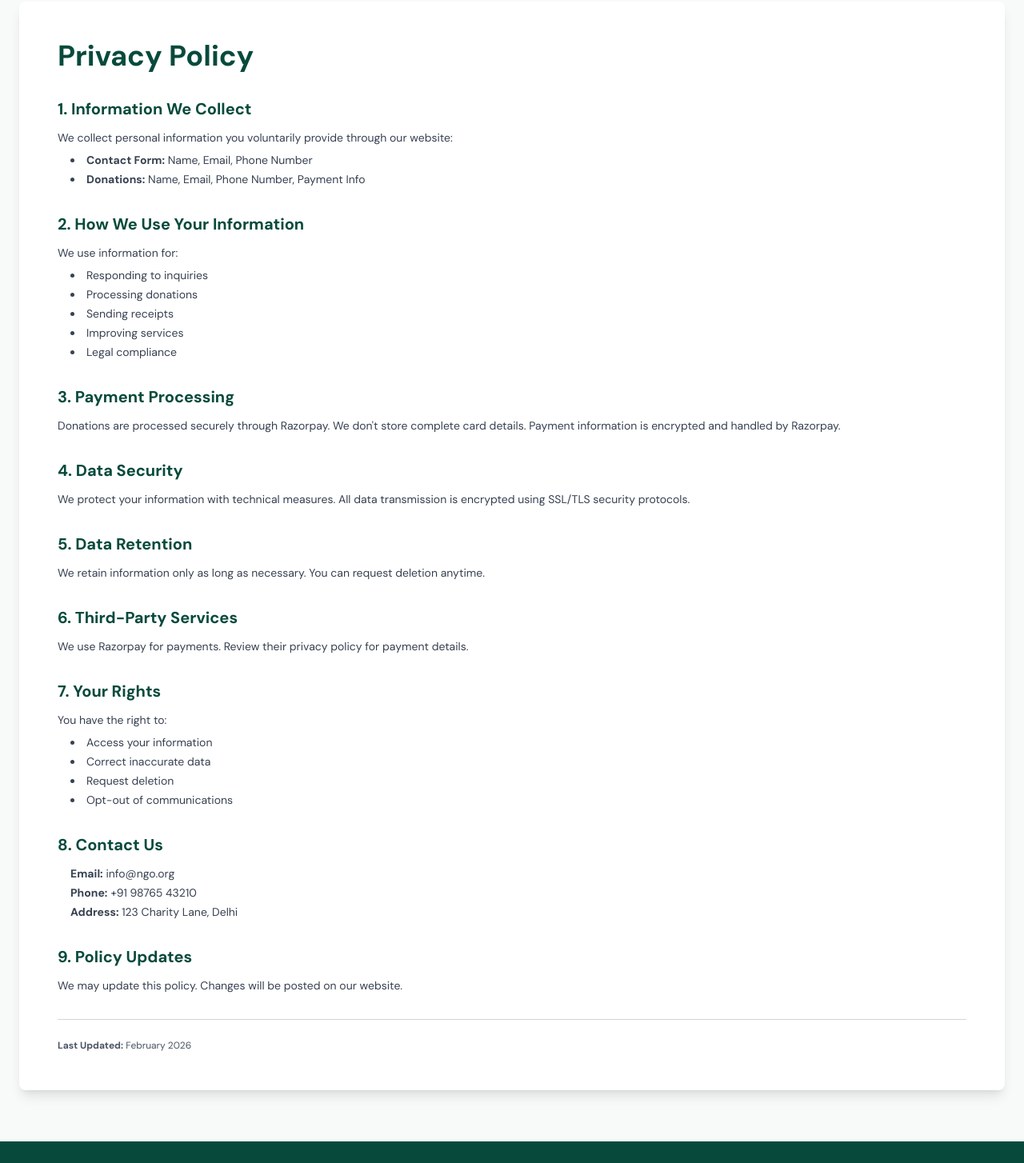
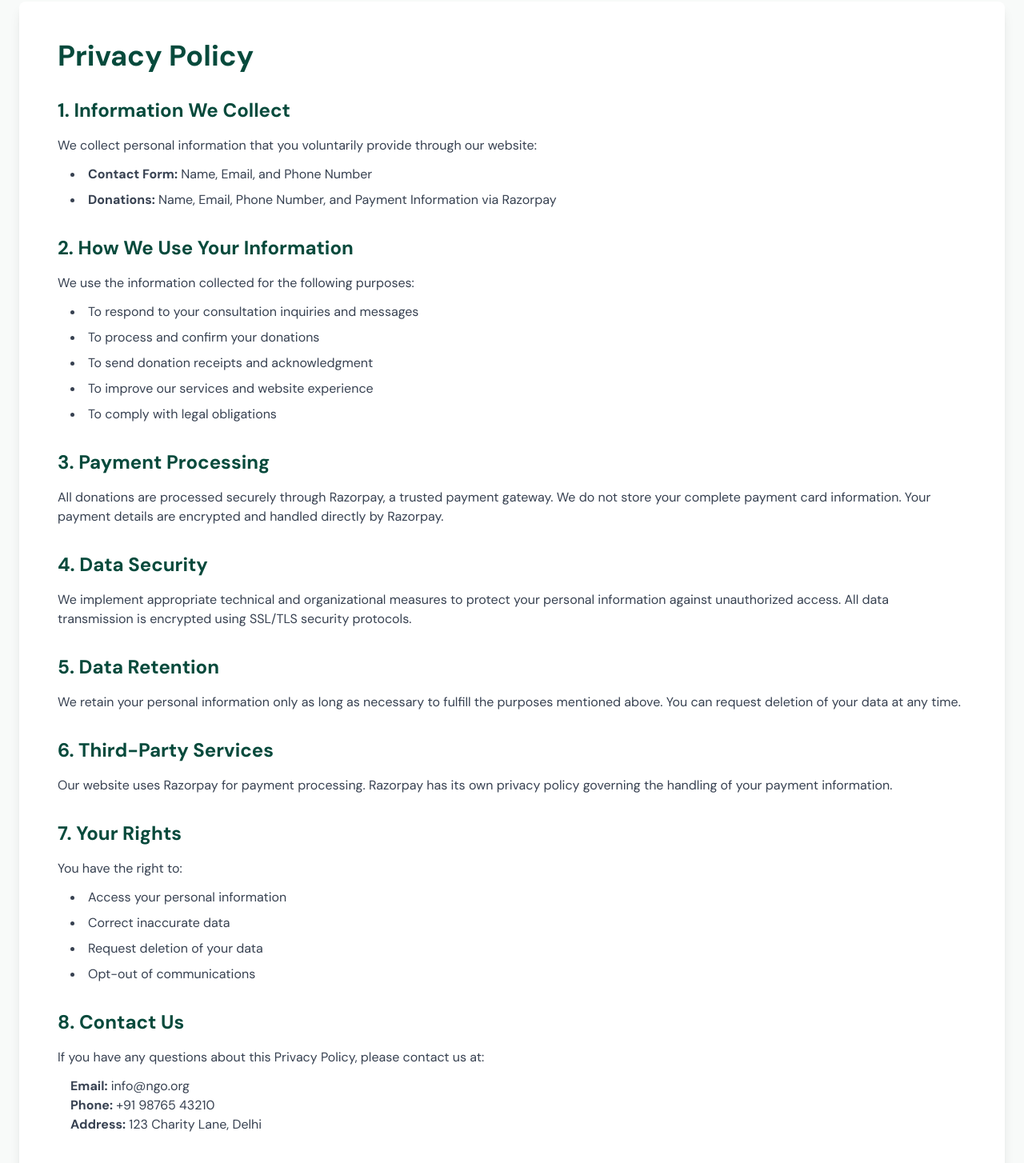
Before and after one commit to vkprajapati96/NGO, a React (Vite) app in the folder frontend/: page /privacy-policy in a window 1280 px wide. Shown: the part 140-1594 px from the top of the page at 80% size. Built offline with nearby package versions, Linux system fonts and the light colour scheme.

Commit message:
new changes

```diff
--- a/frontend/src/components/PrivacyPolicy.jsx
+++ b/frontend/src/components/PrivacyPolicy.jsx
@@ -11,86 +11,89 @@ export default function PrivacyPolicy() {
 
           <div className='space-y-8 text-gray-700 leading-relaxed text-sm md:text-base'>
             <section>
-              <h2 className='text-lg md:text-xl font-bold mb-3' style={{ color: '#074a3c' }}>
+              <h2 className='text-xl md:text-2xl font-bold mb-4' style={{ color: '#074a3c' }}>
                 1. Information We Collect
               </h2>
-              <p className='text-xs md:text-sm'>
-                We collect personal information you voluntarily provide through our website:
+              <p>
+                We collect personal information that you voluntarily provide through our website:
               </p>
-              <ul className='list-disc list-inside mt-2 space-y-1 ml-4 text-xs md:text-sm'>
-                <li><strong>Contact Form:</strong> Name, Email, Phone Number</li>
-                <li><strong>Donations:</strong> Name, Email, Phone Number, Payment Info</li>
+              <ul className='list-disc list-inside mt-3 space-y-2 ml-4'>
+                <li><strong>Contact Form:</strong> Name, Email, and Phone Number</li>
+                <li><strong>Donations:</strong> Name, Email, Phone Number, and Payment Information via Razorpay</li>
               </ul>
             </section>
 
             <section>
-              <h2 className='text-lg md:text-xl font-bold mb-3' style={{ color: '#074a3c' }}>
+              <h2 className='text-xl md:text-2xl font-bold mb-4' style={{ color: '#074a3c' }}>
                 2. How We Use Your Information
               </h2>
-              <p className='text-xs md:text-sm'>We use information for:</p>
-              <ul className='list-disc list-inside mt-2 space-y-1 ml-4 text-xs md:text-sm'>
-                <li>Responding to inquiries</li>
-                <li>Processing donations</li>
-                <li>Sending receipts</li>
-                <li>Improving services</li>
-                <li>Legal compliance</li>
+              <p>We use the information collected for the following purposes:</p>
+              <ul className='list-disc list-inside mt-3 space-y-2 ml-4'>
+                <li>To respond to your consultation inquiries and messages</li>
+                <li>To process and confirm your donations</li>
+                <li>To send donation receipts and acknowledgment</li>
+                <li>To improve our services and website experience</li>
+                <li>To comply with legal obligations</li>
               </ul>
             </section>
 
             <section>
-              <h2 className='text-lg md:text-xl font-bold mb-3' style={{ color: '#074a3c' }}>
+              <h2 className='text-xl md:text-2xl font-bold mb-4' style={{ color: '#074a3c' }}>
                 3. Payment Processing
               </h2>
-              <p className='text-xs md:text-sm'>
-                Donations are processed securely through Razorpay. We don't store complete card details. Payment information is encrypted and handled by Razorpay.
+              <p>
+                All donations are processed securely through Razorpay, a trusted payment gateway. We do not store your complete payment card information. Your payment details are encrypted and handled directly by Razorpay.
               </p>
             </section>
 
             <section>
-              <h2 className='text-lg md:text-xl font-bold mb-3' style={{ color: '#074a3c' }}>
+              <h2 className='text-xl md:text-2xl font-bold mb-4' style={{ color: '#074a3c' }}>
                 4. Data Security
               </h2>
-              <p className='text-xs md:text-sm'>
-                We protect your information with technical measures. All data transmission is encrypted using SSL/TLS security protocols.
+              <p>
+                We implement appropriate technical and organizational measures to protect your personal information against unauthorized access. All data transmission is encrypted using SSL/TLS security protocols.
               </p>
             </section>
 
             <section>
-              <h2 className='text-lg md:text-xl font-bold mb-3' style={{ color: '#074a3c' }}>
+              <h2 className='text-xl md:text-2xl font-bold mb-4' style={{ color: '#074a3c' }}>
                 5. Data Retention
               </h2>
-              <p className='text-xs md:text-sm'>
-                We retain information only as long as necessary. You can request deletion anytime.
+              <p>
+                We retain your personal information only as long as necessary to fulfill the purposes mentioned above. You can request deletion of your data at any time.
               </p>
             </section>
 
             <section>
-              <h2 className='text-lg md:text-xl font-bold mb-3' style={{ color: '#074a3c' }}>
+              <h2 className='text-xl md:text-2xl font-bold mb-4' style={{ color: '#074a3c' }}>
                 6. Third-Party Services
               </h2>
-              <p className='text-xs md:text-sm'>
-                We use Razorpay for payments. Review their privacy policy for payment details.
+              <p>
+                Our website uses Razorpay for payment processing. Razorpay has its own privacy policy governing the handling of your payment information.
               </p>
             </section>
 
             <section>
-              <h2 className='text-lg md:text-xl font-bold mb-3' style={{ color: '#074a3c' }}>
+              <h2 className='text-xl md:text-2xl font-bold mb-4' style={{ color: '#074a3c' }}>
                 7. Your Rights
               </h2>
-              <p className='text-xs md:text-sm'>You have the right to:</p>
-              <ul className='list-disc list-inside mt-2 space-y-1 ml-4 text-xs md:text-sm'>
-                <li>Access your information</li>
+              <p>You have the right to:</p>
+              <ul className='list-disc list-inside mt-3 space-y-2 ml-4'>
+                <li>Access your personal information</li>
                 <li>Correct inaccurate data</li>
-                <li>Request deletion</li>
+                <li>Request deletion of your data</li>
                 <li>Opt-out of communications</li>
               </ul>
             </section>
 
             <section>
-              <h2 className='text-lg md:text-xl font-bold mb-3' style={{ color: '#074a3c' }}>
+              <h2 className='text-xl md:text-2xl font-bold mb-4' style={{ color: '#074a3c' }}>
                 8. Contact Us
               </h2>
-              <div className='mt-2 ml-4 text-xs md:text-sm space-y-1'>
+              <p>
+                If you have any questions about this Privacy Policy, please contact us at:
+              </p>
+              <div className='mt-3 ml-4'>
                 <p><strong>Email:</strong> info@ngo.org</p>
                 <p><strong>Phone:</strong> +91 98765 43210</p>
                 <p><strong>Address:</strong> 123 Charity Lane, Delhi</p>
@@ -98,16 +101,16 @@ export default function PrivacyPolicy() {
             </section>
 
             <section>
-              <h2 className='text-lg md:text-xl font-bold mb-3' style={{ color: '#074a3c' }}>
-                9. Policy Updates
+              <h2 className='text-xl md:text-2xl font-bold mb-4' style={{ color: '#074a3c' }}>
+                9. Changes to This Policy
               </h2>
-              <p className='text-xs md:text-sm'>
-                We may update this policy. Changes will be posted on our website.
+              <p>
+                We may update this Privacy Policy from time to time. Changes will be posted on our website.
               </p>
             </section>
 
-            <div className='border-t border-gray-300 pt-6 mt-6'>
-              <p className='text-xs text-gray-600'>
+            <div className='border-t border-gray-300 pt-8 mt-8'>
+              <p className='text-sm text-gray-600'>
                 <strong>Last Updated:</strong> February 2026
               </p>
             </div>
```
